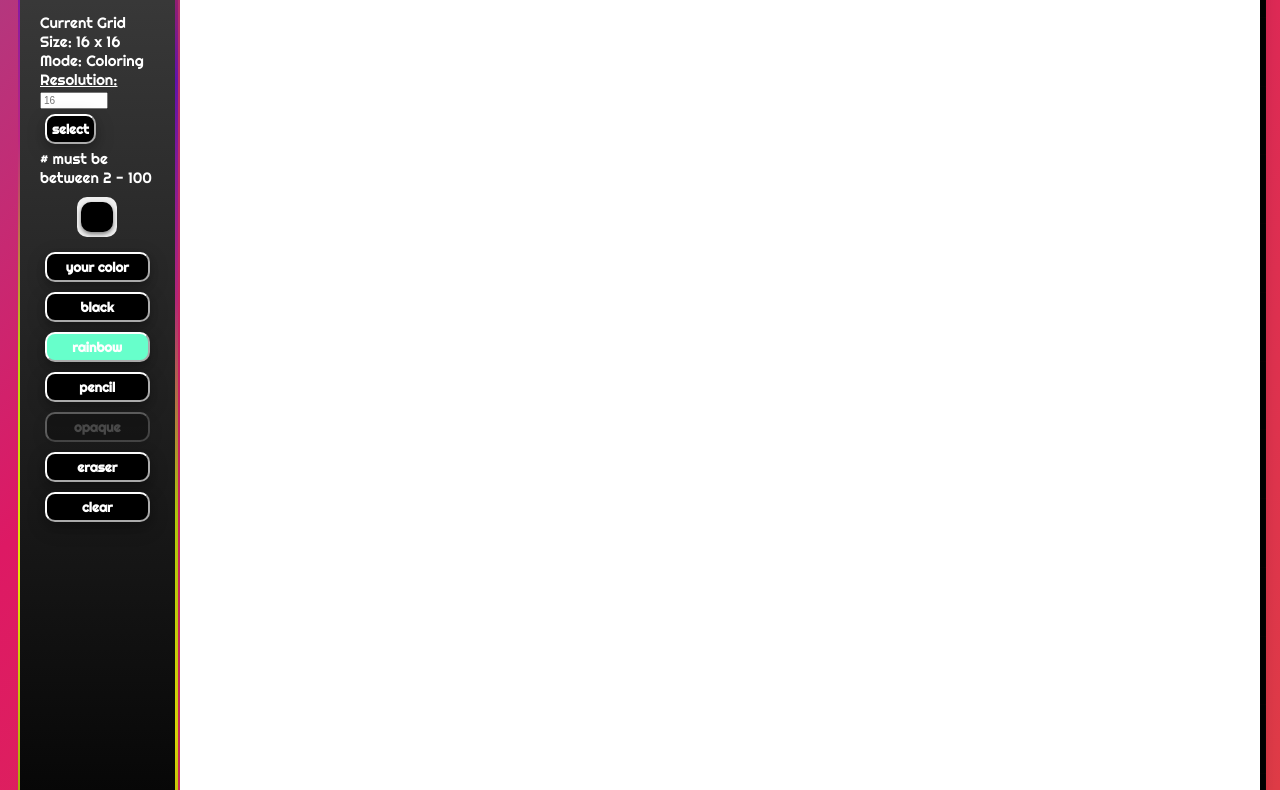
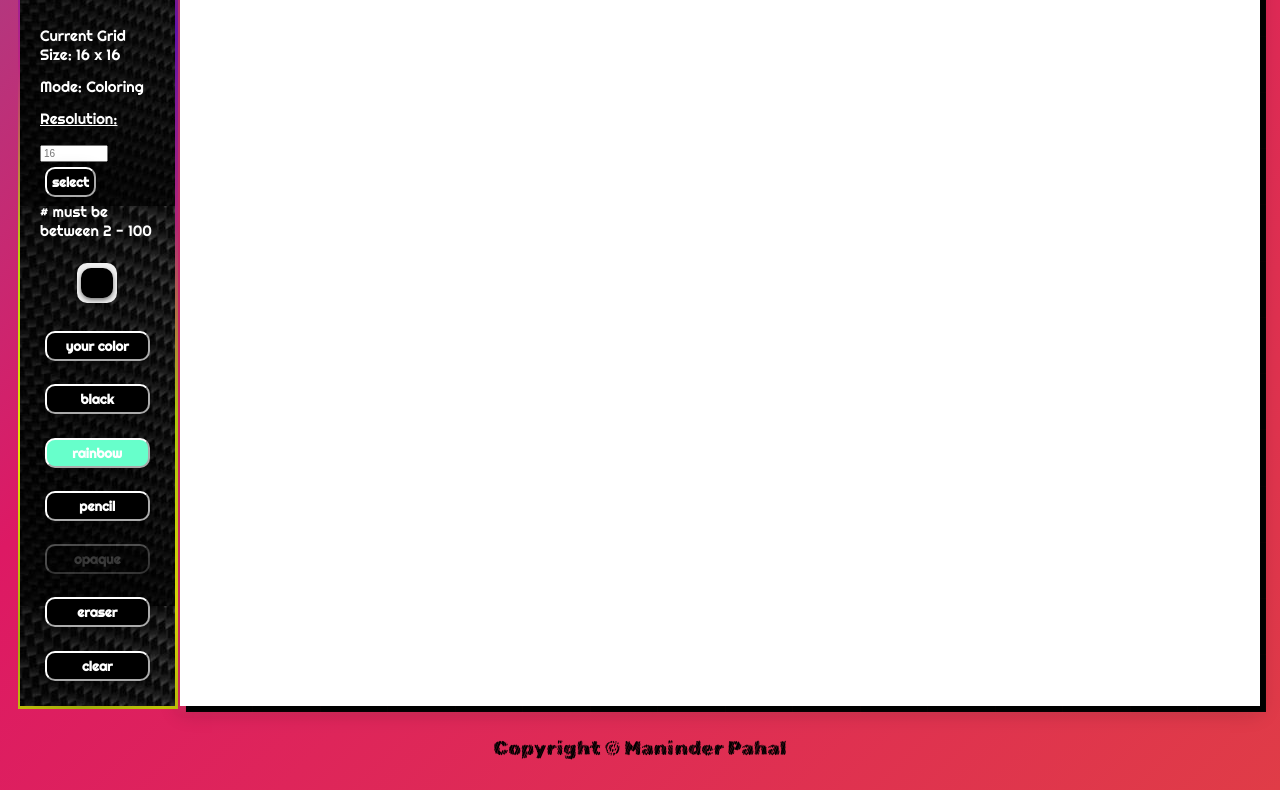
Before and after one commit to pethoburr/Etch-A-Sketch, a plain HTML site: page index.html in a window 1280 px wide. Shown: the part 336-1126 px from the top of the page. Drawn offline with nearby package versions, Linux system fonts and the light colour scheme.

Commit message:
some css changes to toolbar

```diff
--- a/styles.css
+++ b/styles.css
@@ -72,19 +72,20 @@ footer {
 .toolbar {
     display: flex;
     flex-direction: column;
+    justify-content: space-between;
     padding: 20px;
     margin-right: 0px;
     font-family: righteously;
     font-size: 15px;
     color: white;
-    background: linear-gradient(0deg, black, #444444);
+    background-image: url('carbonfiber.jpg');
     position: relative;
 
 }
 
 .pad {
     width: 2300px;
-    height: 1100px;
+    height: 900px;
     display: grid;
     margin-left: 5px;
     box-shadow: 0 4px 8px 0 rgba(219, 142, 142, 0.2), 0 6px 20px 0 rgba(0, 0, 0, 0.19);
```
